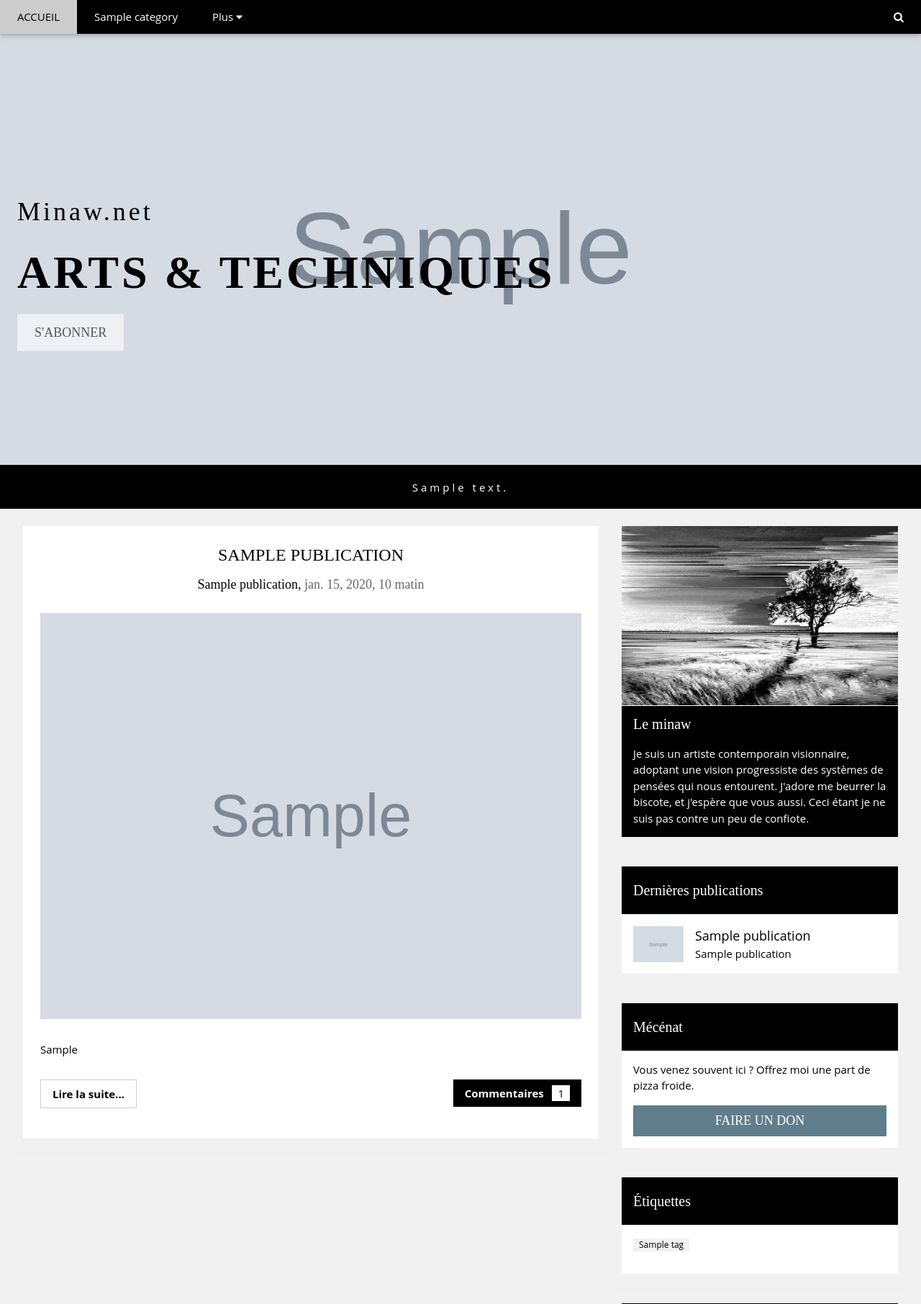
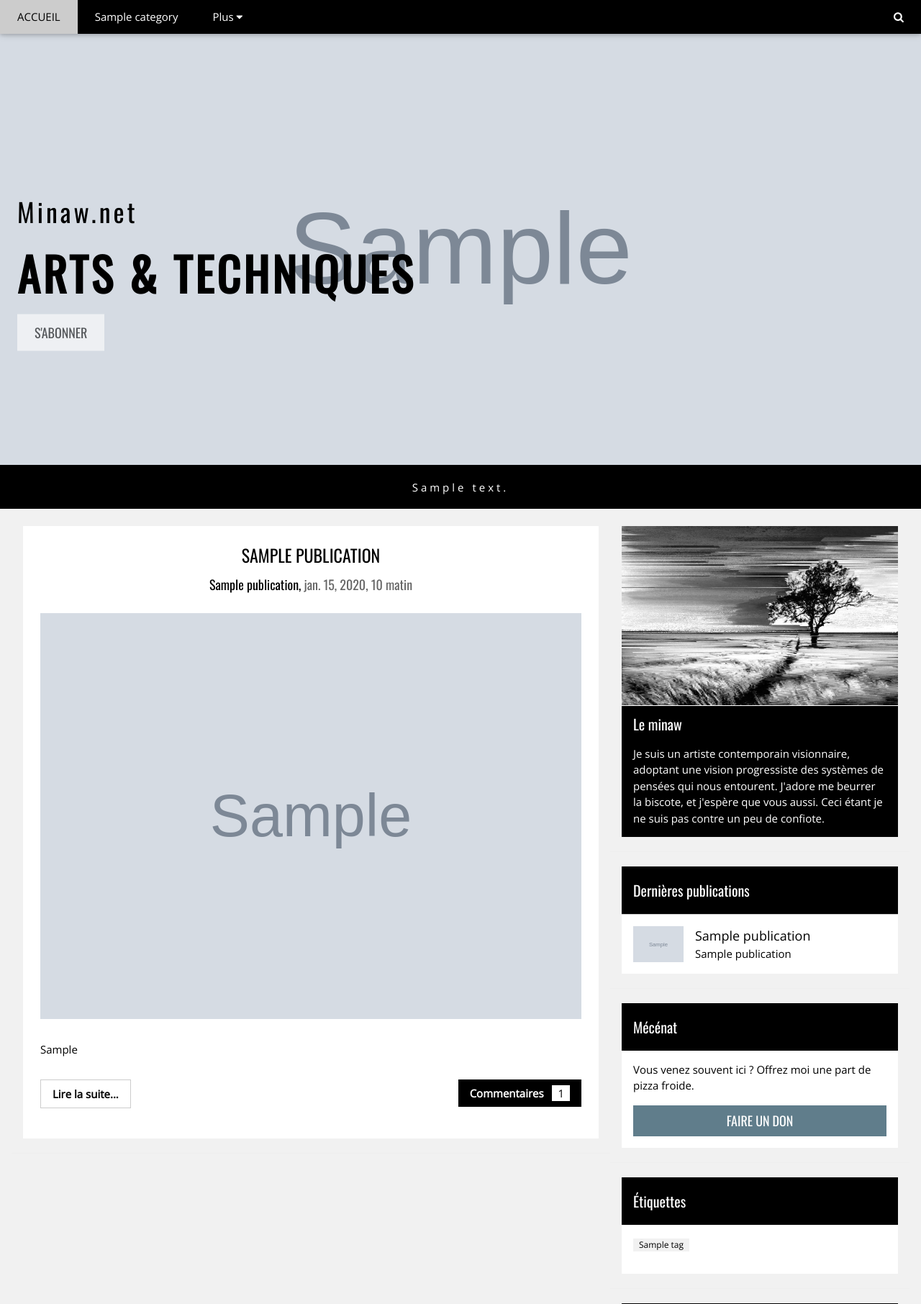
Before and after one commit to LeMinaw/minaw.net, a Django app: page / in a window 1280 px wide. Shown: the top 1812 px of the page at 72% size. Run offline with Django 3.2, Linux system fonts and the light colour scheme; tables that the repository leaves empty hold one stand-in row (values such as "Sample post"); grey boxes marked "Sample" are stand-in pictures; parts of the project's set-up code (start-up, migrations or seed data) failed here and were passed over; some libraries are stand-ins or nearby versions; some web fonts are replaced.

Commit message:
Custom fonts loading in html
better nav support

```diff
--- a/perso/static/perso/css/base.css
+++ b/perso/static/perso/css/base.css
@@ -1,20 +1,3 @@
-/* Fonts */
-
-@font-face {
-  font-family: 'Open Sans';
-  font-style: normal;
-  font-weight: 400;
-  src: local('Open Sans Regular'), local('OpenSans-Regular'), url(https://fonts.gstatic.com/s/opensans/v14/cJZKeOuBrn4kERxqtaUH3VtXRa8TVwTICgirnJhmVJw.woff2) format('woff2');
-  unicode-range: U+0000-00FF, U+0131, U+0152-0153, U+02C6, U+02DA, U+02DC, U+2000-206F, U+2074, U+20AC, U+2212, U+2215;
-}
-@font-face {
-  font-family: 'Oswald';
-  font-style: normal;
-  font-weight: 400;
-  src: local('Oswald Regular'), local('Oswald-Regular'), url(https://fonts.gstatic.com/s/oswald/v13/pEobIV_lL25TKBpqVI_a2w.woff2) format('woff2');
-  unicode-range: U+0000-00FF, U+0131, U+0152-0153, U+02C6, U+02DA, U+02DC, U+2000-206F, U+2074, U+20AC, U+2212, U+2215;
-}
-
 /* Colors */
 
 .w3-hover-text-cyan:hover {color: #00BCD4}
--- a/perso/templates/perso/base.html
+++ b/perso/templates/perso/base.html
@@ -11,9 +11,10 @@
     <meta name="Keywords" content="le,minaw,leminaw,le_minaw,renaud,perrin,art,musique,technologie,informatique,photo,3D,2D,numérique,">
     <meta name="Description" content="Site regroupant des projets artistiques, techniques, ou les deux.">
 
-    <link rel="icon" type="image/png" href="{% static 'perso/img/favicon.png' %}" />
+    <link rel="icon" type="image/png" href="{% static 'perso/img/favicon.png' %}"/>
     <link rel="stylesheet" href="{% static 'leminaw/css/w3.css' %}" type="text/css"/>
     <link rel="stylesheet" href="{% static 'leminaw/css/font-awesome.css' %}" type="text/css"/>
+    <link rel="stylesheet" href="https://fonts.googleapis.com/css?family=Open+Sans|Oswald"/>
     <link rel="stylesheet" href="{% static 'perso/css/base.css' %}" type="text/css"/>
 
     <title>Minaw.net | {% block title %}Accueil{% endblock %}</title>
```
